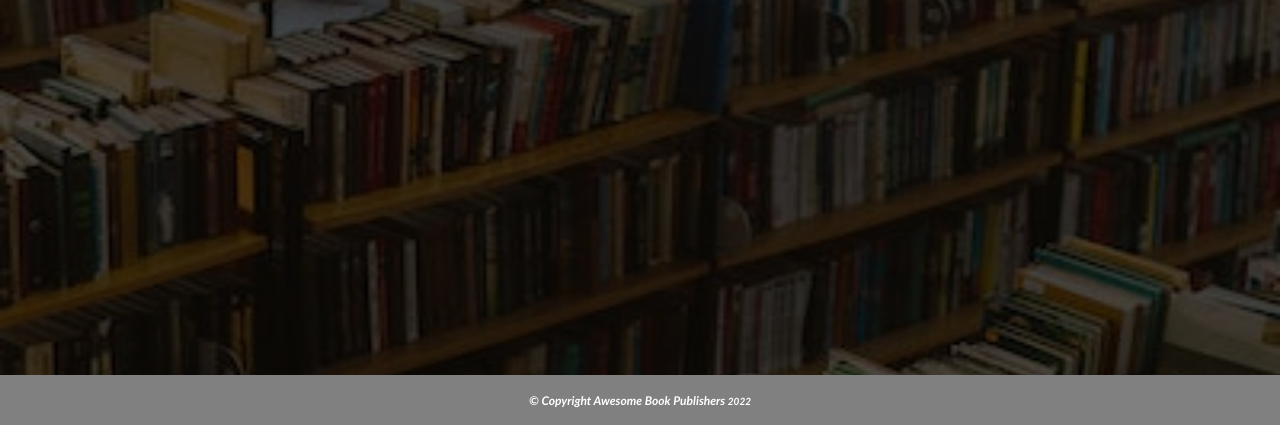
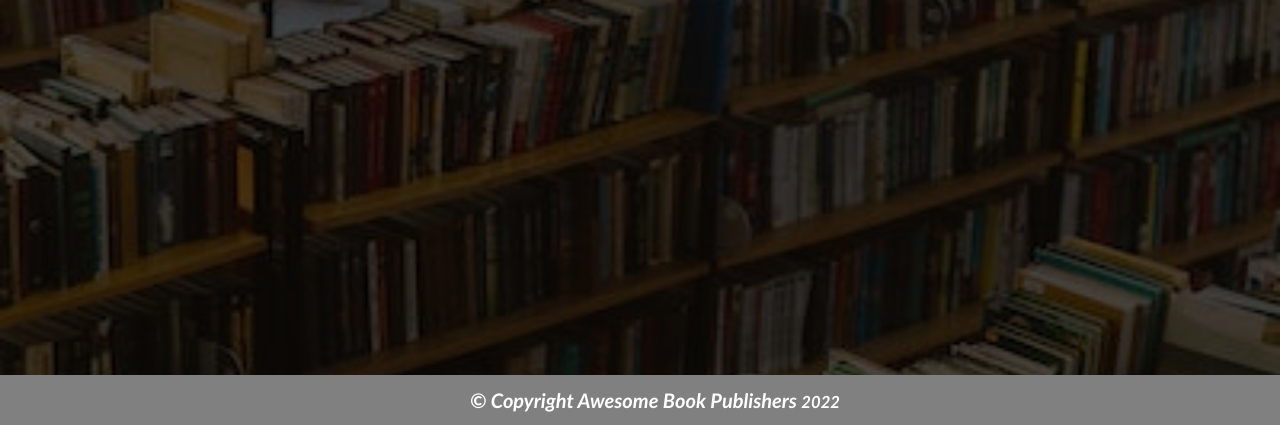
Before and after one commit to ifeanyi305/Ifeanyi305-AwesomeBooks, a website: page index.html in a window 1280 px wide. Shown: the part 375-800 px from the top of the page. Drawn offline with Linux system fonts and the light colour scheme.

```diff
--- a/index.html
+++ b/index.html
@@ -65,7 +65,7 @@
         </div>
     </section>
     <footer>
-        <h2>&copy; Copyright Awesome Book Publishers <small>2022</small></h2>
+        <span>&copy; Copyright Awesome Book Publishers <small>2022</small></span>
     </footer>
 </body>
 </html>
--- a/style.css
+++ b/style.css
@@ -31,6 +31,7 @@
 
 span {
   padding-left: 30px;
+  color: #fff;
   font-size: 20px;
   font-weight: bold;
 }
```
